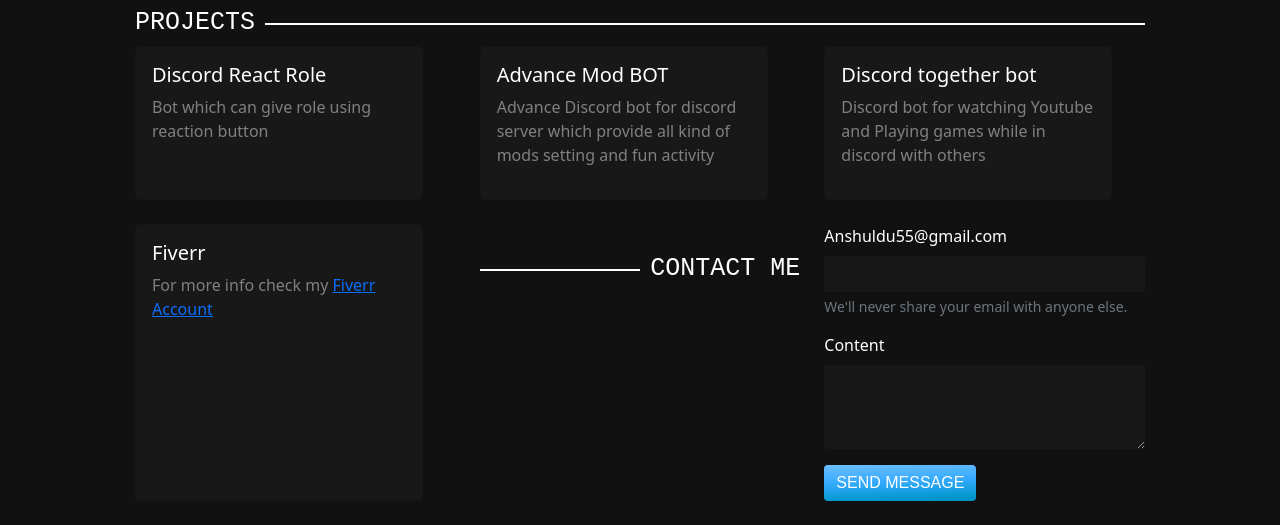
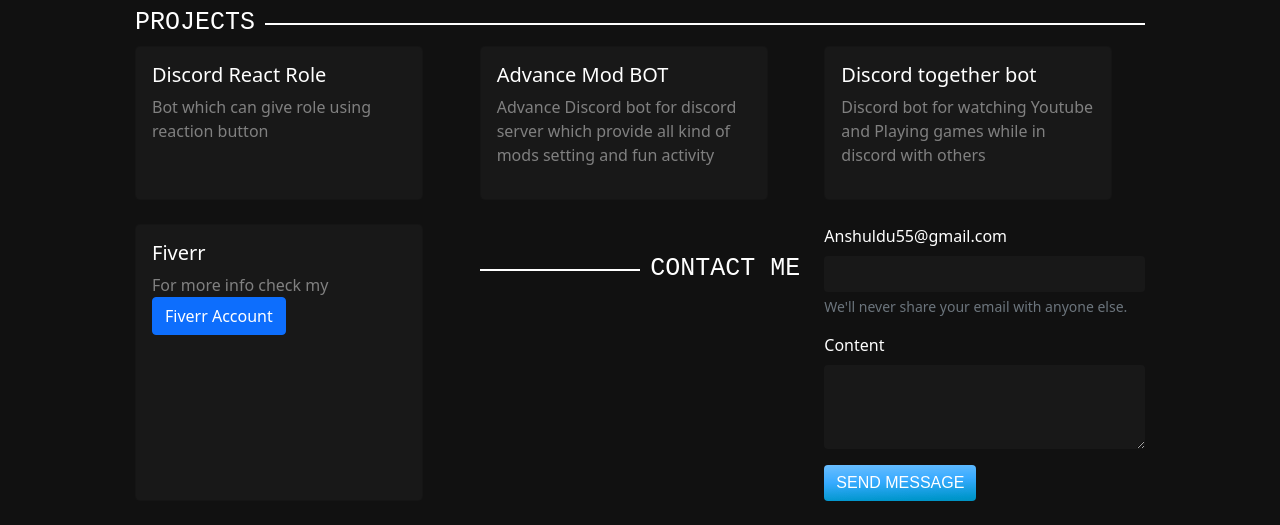
Before and after one commit to AnshulxD/discord-portfolio-anshul, a plain HTML site: page index.html in a window 1280 px wide. Shown: the part 315-840 px from the top of the page. Drawn offline with nearby package versions, Linux system fonts and the light colour scheme; a web font is replaced by a local one.

Commit message:
Update index.html

```diff
--- a/index.html
+++ b/index.html
@@ -90,7 +90,7 @@
                     <div class="card mb-3 h-100" style="max-width: 18rem;">
                         <div class="card-body">
                             <h5 class="card-title">Fiverr</h5>
-                            <p class="card-text">For more info check my <a href="https://www.fiverr.com/anshuldu555">Fiverr Account</a></p>
+                            <p class="card-text">For more info check my <a href="https://www.fiverr.com/anshuldu555"><button type="submit" class="btn btn-primary" style="color: white">Fiverr Account</button></a></p>
                         </div>
                     </div>
                 </div>
```
